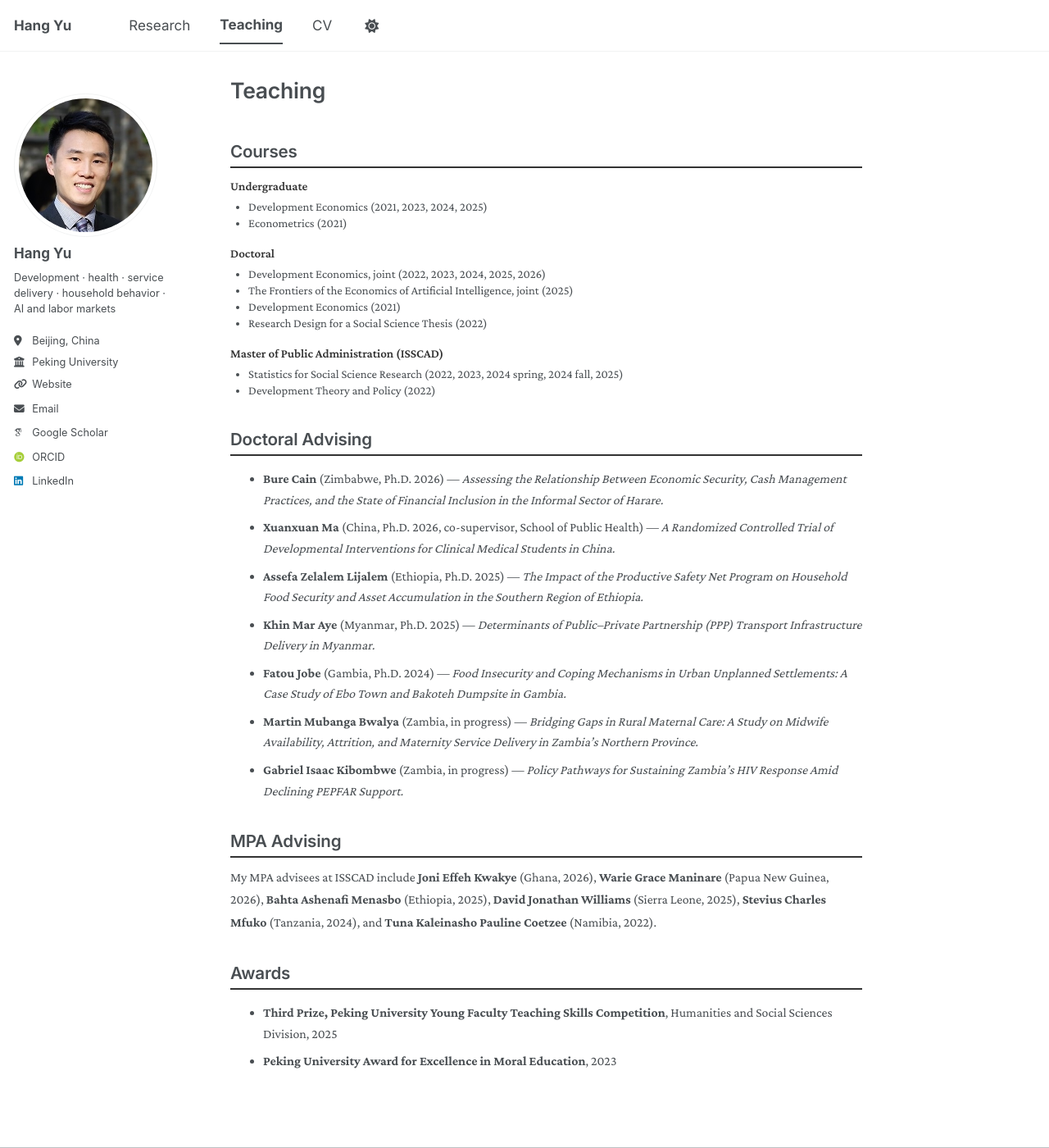
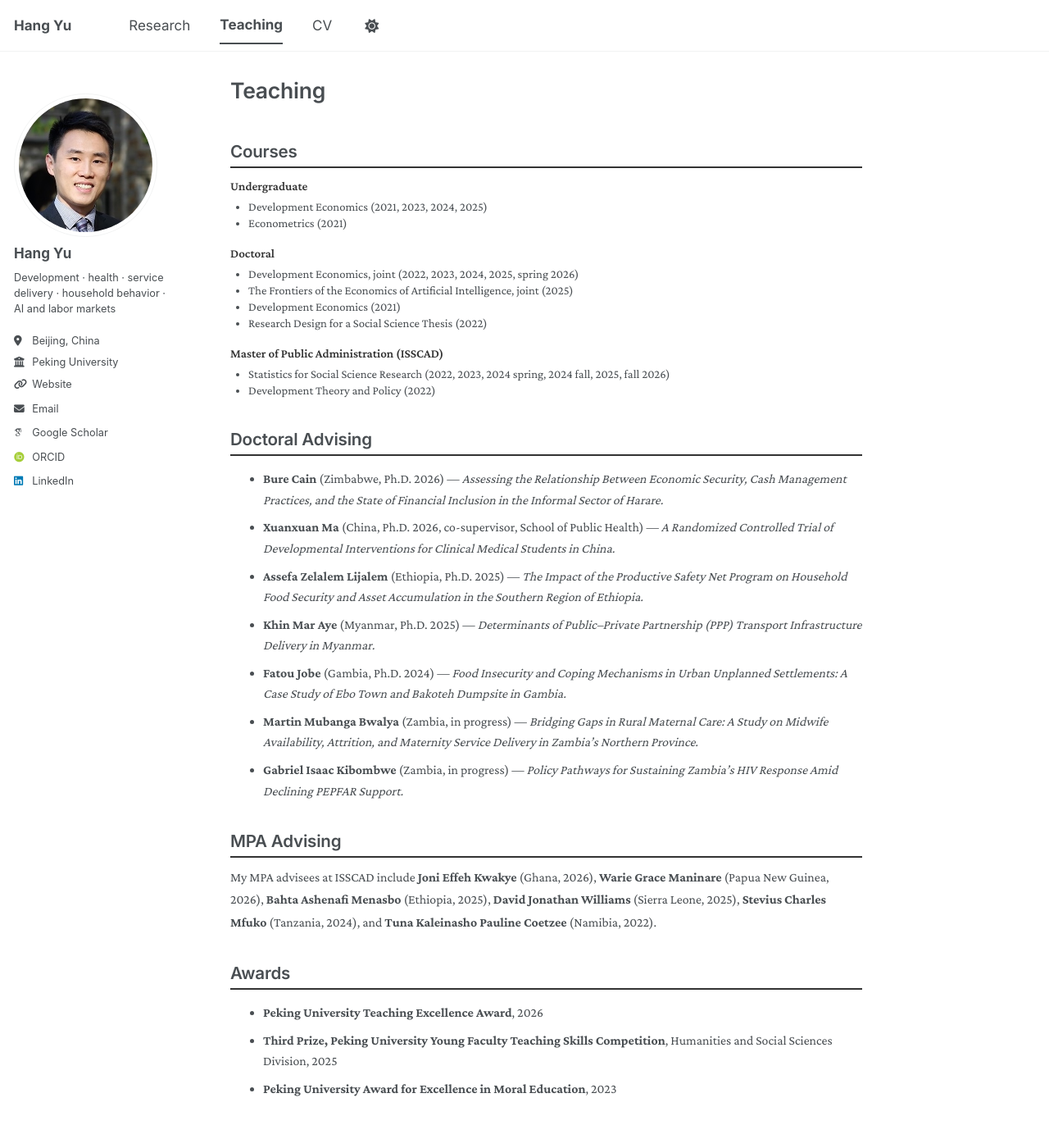
Before and after one commit to econhangyu/econhangyu.github.io, a Jekyll site: the page built from _pages/teaching.md, in a window 1280 px wide and 1400 px high. Shown: the whole window at 82% size. Built offline with Jekyll 4.4.1, drawn with Linux system fonts in a browser that asks for light colours; some web fonts are replaced; a script bundle is joined from its source files by our own code; library files that are not in the unit come from our copies.

Commit message:
Update October 2026 CVs and teaching record

```diff
--- a/_pages/teaching.md
+++ b/_pages/teaching.md
@@ -17,7 +17,7 @@ author_profile: true
 <div class="course-block">
 <p class="course-level">Doctoral</p>
 <ul class="course-list">
-<li>Development Economics, joint (2022, 2023, 2024, 2025, 2026)</li>
+<li>Development Economics, joint (2022, 2023, 2024, 2025, spring 2026)</li>
 <li>The Frontiers of the Economics of Artificial Intelligence, joint (2025)</li>
 <li>Development Economics (2021)</li>
 <li>Research Design for a Social Science Thesis (2022)</li>
@@ -27,7 +27,7 @@ author_profile: true
 <div class="course-block">
 <p class="course-level">Master of Public Administration (ISSCAD)</p>
 <ul class="course-list">
-<li>Statistics for Social Science Research (2022, 2023, 2024 spring, 2024 fall, 2025)</li>
+<li>Statistics for Social Science Research (2022, 2023, 2024 spring, 2024 fall, 2025, fall 2026)</li>
 <li>Development Theory and Policy (2022)</li>
 </ul>
 </div>
@@ -48,5 +48,6 @@ My MPA advisees at ISSCAD include **Joni Effeh Kwakye** (Ghana, 2026), **Warie G
 
 ## Awards
 
+- **Peking University Teaching Excellence Award**, 2026
 - **Third Prize, Peking University Young Faculty Teaching Skills Competition**, Humanities and Social Sciences Division, 2025
 - **Peking University Award for Excellence in Moral Education**, 2023
```
Also changed, not shown: _publications/2025-wp-cyclone-idai.md (+0 -1 lines), 3 other files.
